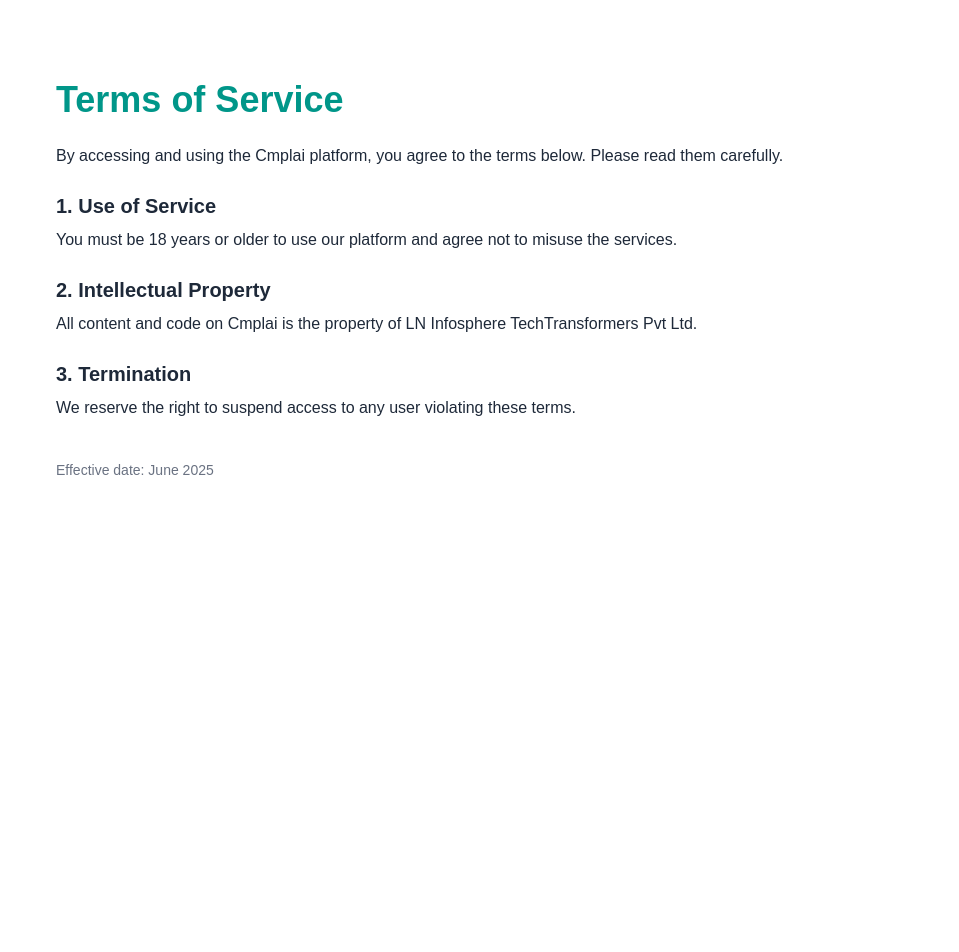
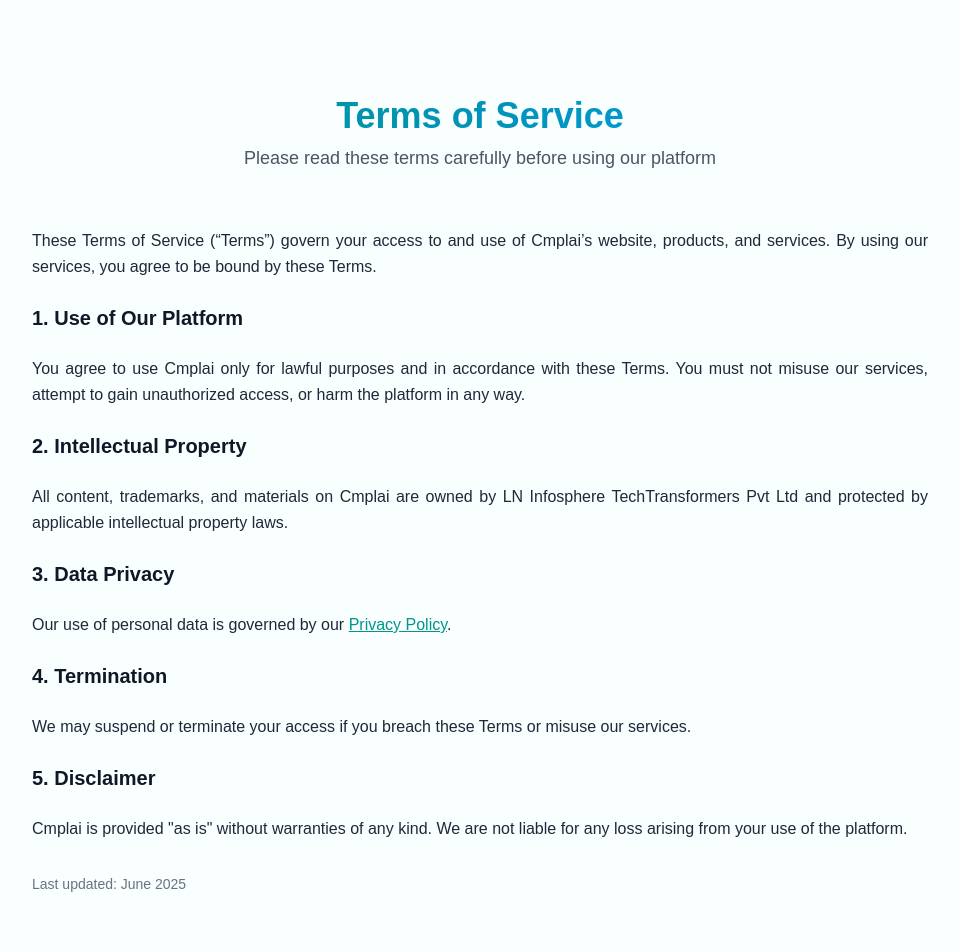
Before and after one commit to Narsimha1729/cmplai-adv, a Next.js app: page /terms-of-service in a window 1280 px wide. Shown: the top 952 px of the page, without its empty margins (160-1119 px from the left). Before the commit the page ends 800 px from the top, so only its background shows below. Built offline with nearby package versions, Linux system fonts and the light colour scheme.

Commit message:
Finished

```diff
--- a/app/cookie-policy/page.jsx
+++ b/app/cookie-policy/page.jsx
@@ -1,22 +1,75 @@
 export const metadata = {
   title: "Cookie Policy – Cmplai",
-  description: "This policy explains how we use cookies and tracking technologies.",
+  description: "Understand how Cmplai uses cookies to enhance your user experience.",
 };
+
+import Link from "next/link";
 
 export default function CookiePolicy() {
   return (
-    <main className="max-w-4xl mx-auto px-6 py-20 text-gray-800">
-      <h1 className="text-4xl font-bold text-teal-600 mb-6">Cookie Policy</h1>
-      <p className="mb-4">
-        Cmplai uses cookies to improve your browsing experience. Cookies are small text files stored on your device.
-      </p>
-      <h2 className="text-xl font-semibold mt-6 mb-2">1. Types of Cookies</h2>
-      <p className="mb-4">We use essential, performance, and analytics cookies (e.g., Google Analytics).</p>
+    <main className="px-6 py-24 bg-[#f9fefe] text-gray-800 min-h-screen">
+      <div className="max-w-4xl mx-auto">
+        {/* Heading */}
+        <div className="text-center mb-14">
+          <h1 className="text-4xl font-extrabold text-transparent bg-clip-text bg-gradient-to-r from-teal-600 via-cyan-600 to-sky-500">
+            Cookie Policy
+          </h1>
+          <p className="mt-2 text-lg text-gray-600">
+            How and why we use cookies on Cmplai.com
+          </p>
+        </div>
 
-      <h2 className="text-xl font-semibold mt-6 mb-2">2. Managing Cookies</h2>
-      <p className="mb-4">You can block or delete cookies in your browser settings.</p>
+        {/* Policy Content */}
+        <div className="space-y-6 text-justify text-[16px] leading-relaxed">
+          <p>
+            This Cookie Policy explains how{" "}
+            <strong className="text-teal-600">Cmplai</strong> uses cookies and
+            similar technologies to recognize you when you visit our website. It
+            explains what these technologies are and why we use them.
+          </p>
 
-      <p className="text-sm text-gray-500 mt-10">Last updated: June 2025</p>
+          <h2 className="text-xl font-semibold text-gray-900 mt-6">1. What Are Cookies?</h2>
+          <p>
+            Cookies are small data files placed on your computer or mobile device
+            when you visit a website. They are widely used to “remember” you and
+            your preferences.
+          </p>
+
+          <h2 className="text-xl font-semibold text-gray-900 mt-6">2. How We Use Cookies</h2>
+          <p>
+            We use cookies to enhance site functionality, improve performance, and
+            analyze traffic. Cookies help us understand which parts of our website
+            are the most useful and engaging.
+          </p>
+
+          <h2 className="text-xl font-semibold text-gray-900 mt-6">3. Your Choices</h2>
+          <p>
+            You have the right to accept or reject cookies. Most browsers allow you
+            to control cookies through their settings. Note that disabling cookies
+            may affect the usability of some parts of the site.
+          </p>
+
+          <h2 className="text-xl font-semibold text-gray-900 mt-6">4. Updates to This Policy</h2>
+          <p>
+            We may update this Cookie Policy from time to time. We encourage you to
+            review it periodically for the latest information.
+          </p>
+
+          <p className="text-sm text-gray-500 mt-8">
+            Last updated: June 2025
+          </p>
+        </div>
+
+        {/* Back to Home */}
+        <div className="mt-16 text-center">
+          <Link
+            href="/"
+            className="inline-block px-6 py-3 bg-teal-500 hover:bg-cyan-600 text-white font-semibold rounded-md shadow-md transition"
+          >
+            ← Back to Home
+          </Link>
+        </div>
+      </div>
     </main>
   );
 }
--- a/app/terms-of-service/page.jsx
+++ b/app/terms-of-service/page.jsx
@@ -1,25 +1,82 @@
 export const metadata = {
   title: "Terms of Service – Cmplai",
-  description: "Read the terms that govern your use of the Cmplai platform.",
+  description: "Read the legal terms that govern your use of Cmplai's AI-powered compliance platform.",
 };
+
+import Link from "next/link";
 
 export default function TermsOfService() {
   return (
-    <main className="max-w-4xl mx-auto px-6 py-20 text-gray-800">
-      <h1 className="text-4xl font-bold text-teal-600 mb-6">Terms of Service</h1>
-      <p className="mb-4">
-        By accessing and using the Cmplai platform, you agree to the terms below. Please read them carefully.
-      </p>
-      <h2 className="text-xl font-semibold mt-6 mb-2">1. Use of Service</h2>
-      <p className="mb-4">You must be 18 years or older to use our platform and agree not to misuse the services.</p>
+    <main className="px-6 py-24 bg-[#f9fefe] text-gray-800 min-h-screen">
+      <div className="max-w-4xl mx-auto">
+        {/* Heading */}
+        <div className="text-center mb-14">
+          <h1 className="text-4xl font-extrabold text-transparent bg-clip-text bg-gradient-to-r from-teal-600 via-cyan-600 to-sky-500">
+            Terms of Service
+          </h1>
+          <p className="mt-2 text-lg text-gray-600">
+            Please read these terms carefully before using our platform
+          </p>
+        </div>
 
-      <h2 className="text-xl font-semibold mt-6 mb-2">2. Intellectual Property</h2>
-      <p className="mb-4">All content and code on Cmplai is the property of LN Infosphere TechTransformers Pvt Ltd.</p>
+        {/* Content */}
+        <div className="space-y-6 text-justify text-[16px] leading-relaxed">
+          <p>
+            These Terms of Service (“Terms”) govern your access to and use of
+            Cmplai’s website, products, and services. By using our services, you
+            agree to be bound by these Terms.
+          </p>
 
-      <h2 className="text-xl font-semibold mt-6 mb-2">3. Termination</h2>
-      <p className="mb-4">We reserve the right to suspend access to any user violating these terms.</p>
+          <h2 className="text-xl font-semibold text-gray-900 mt-6">1. Use of Our Platform</h2>
+          <p>
+            You agree to use Cmplai only for lawful purposes and in accordance
+            with these Terms. You must not misuse our services, attempt to gain
+            unauthorized access, or harm the platform in any way.
+          </p>
 
-      <p className="text-sm text-gray-500 mt-10">Effective date: June 2025</p>
+          <h2 className="text-xl font-semibold text-gray-900 mt-6">2. Intellectual Property</h2>
+          <p>
+            All content, trademarks, and materials on Cmplai are owned by LN
+            Infosphere TechTransformers Pvt Ltd and protected by applicable
+            intellectual property laws.
+          </p>
+
+          <h2 className="text-xl font-semibold text-gray-900 mt-6">3. Data Privacy</h2>
+          <p>
+            Our use of personal data is governed by our{" "}
+            <Link href="/privacy-policy" className="text-teal-600 underline hover:text-cyan-600">
+              Privacy Policy
+            </Link>
+            .
+          </p>
+
+          <h2 className="text-xl font-semibold text-gray-900 mt-6">4. Termination</h2>
+          <p>
+            We may suspend or terminate your access if you breach these Terms or
+            misuse our services.
+          </p>
+
+          <h2 className="text-xl font-semibold text-gray-900 mt-6">5. Disclaimer</h2>
+          <p>
+            Cmplai is provided "as is" without warranties of any kind. We are not
+            liable for any loss arising from your use of the platform.
+          </p>
+
+          <p className="text-sm text-gray-500 mt-8">
+            Last updated: June 2025
+          </p>
+        </div>
+
+        {/* Back to Home */}
+        <div className="mt-16 text-center">
+          <Link
+            href="/"
+            className="inline-block px-6 py-3 bg-teal-500 hover:bg-cyan-600 text-white font-semibold rounded-md shadow-md transition"
+          >
+            ← Back to Home
+          </Link>
+        </div>
+      </div>
     </main>
   );
 }
```
